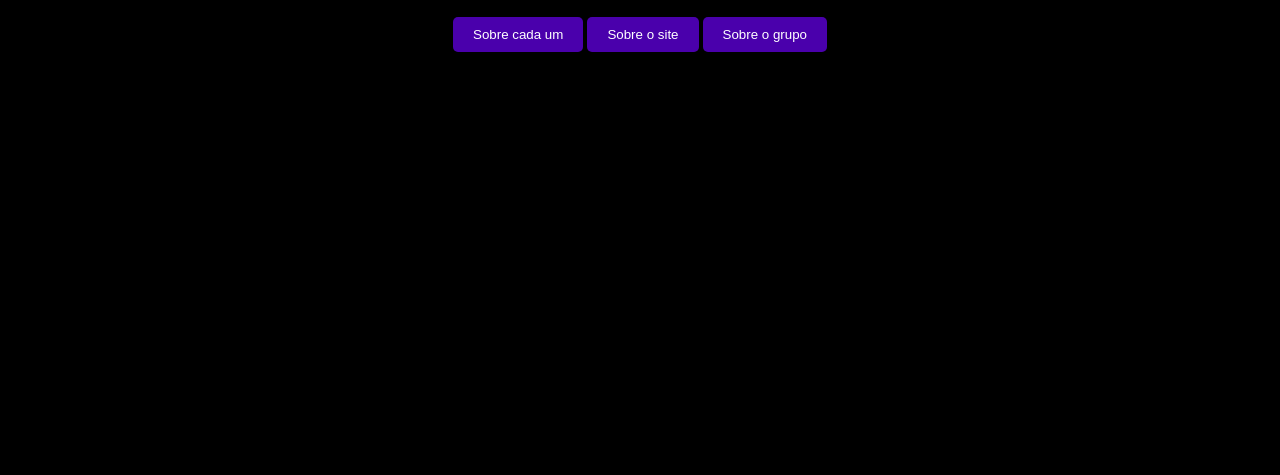
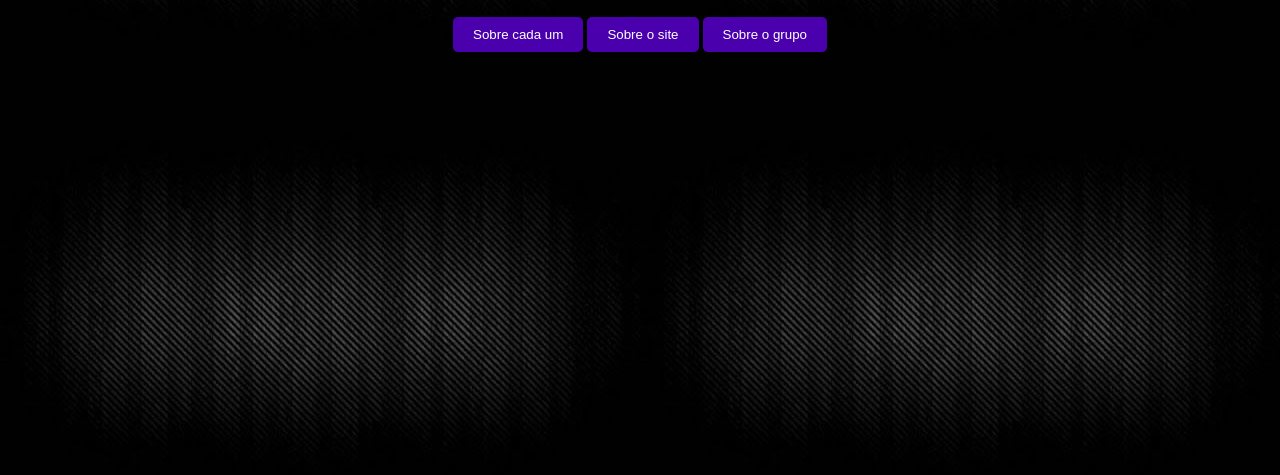
Before and after one commit to BryanMendes27/Fan-Saiti, a plain HTML site: page index.html in a window 1280 px wide. Shown: the part 325-800 px from the top of the page. Drawn offline with Linux system fonts and the light colour scheme.

Commit message:
atualizado 07/04/2025

```diff
--- a/index.html
+++ b/index.html
@@ -4,7 +4,8 @@
 
 
 </head>
-<body>
+<body id="element">
+
 <div class="JUNTO">
     <img class="CantoE" src="/EDITAVEL/FOTOS/FL.png" alt="Logo do Fruit Loops Studio">
     <img class="CantoD" src="/EDITAVEL/FOTOS/FL.png" alt="Logo do Fruit Loops Studio">
@@ -12,7 +13,6 @@
 <p>🗣️Esse é a cena principal aonde vc pode decidir aonde quer ir, Clique nos botões para mais informações</p>
 
 </div>
-
 
     <h1 class="CENTRO">🎙 Mais informações 🎙</h1>
 
--- a/style.css
+++ b/style.css
@@ -15,9 +15,12 @@
 button:hover{
     background-color: blue;
   }
+#element {
+    background-image: url("/EDITAVEL/FOTOS/xxxx.jpg");
+    background-repeat: repeat;
+    background-attachment: fixed;
 
-
-
+}
 /* logos do fruit Loop */
 
 img{
```
Also changed, not shown: EDITAVEL/SITE EM SI/Cada_Um.html (+2 -0 lines), EDITAVEL/FOTOS/xxxx.jpg (added).
